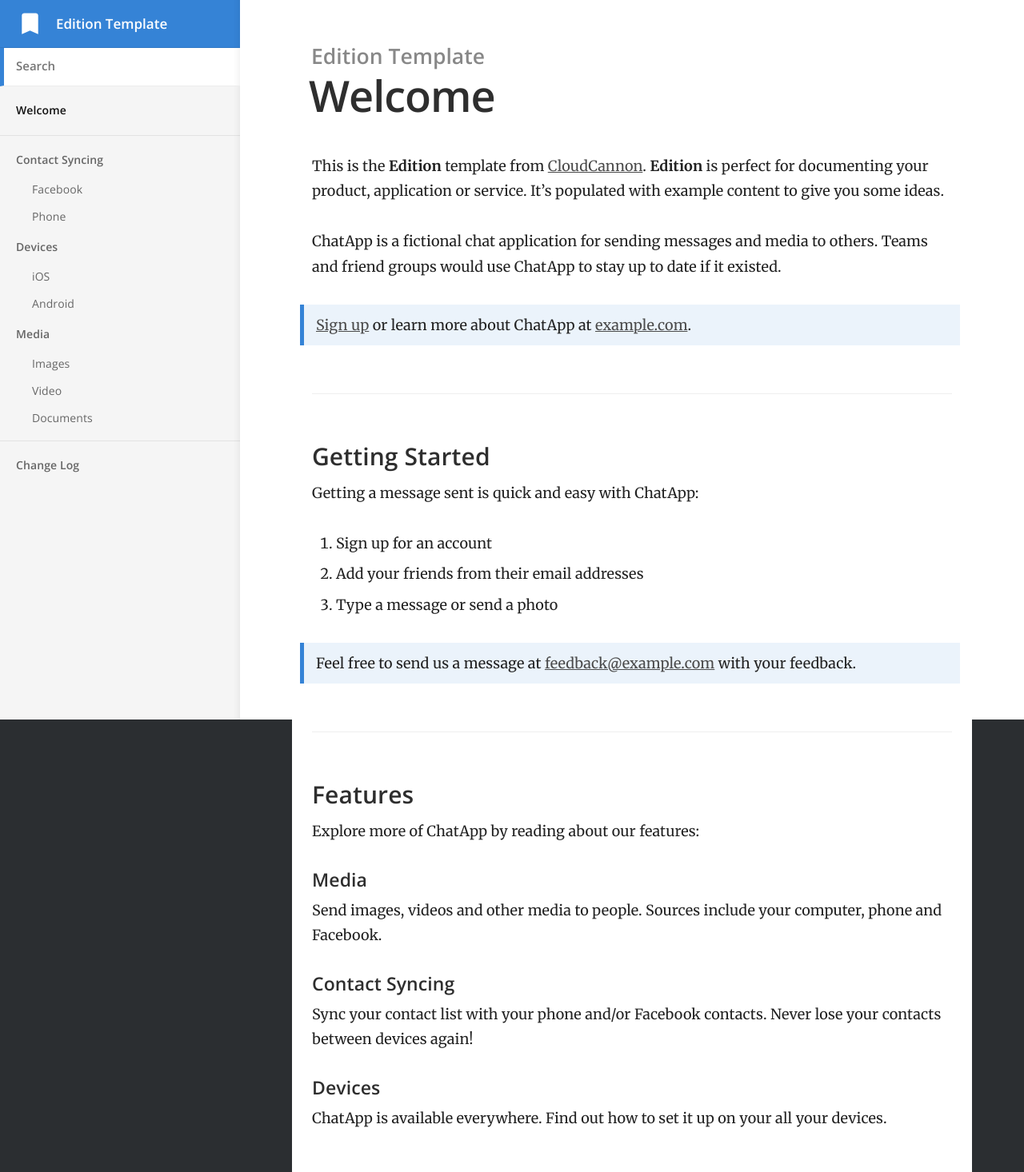
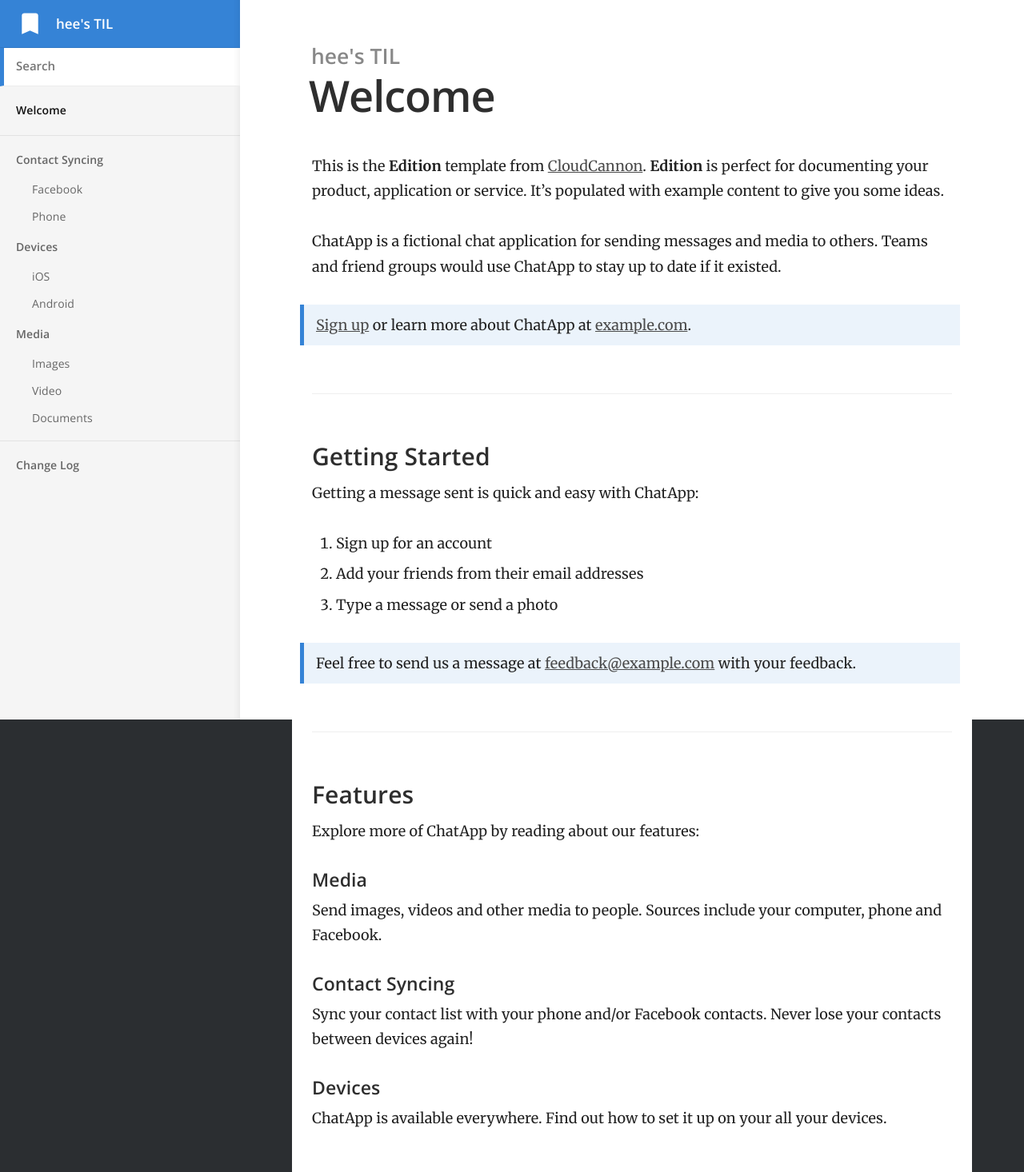
Before and after one commit to heejung-gjt/heejung-gjt.github.io, a Jekyll site: the page built from index.md, in a window 1280 px wide. Shown: the whole page at 80% size. Built offline with Jekyll 4.4.1, drawn with Linux system fonts in a browser that asks for light colours.

Commit message:
add: [#3] _config.yml 수정

```diff
--- a/_config.yml
+++ b/_config.yml
@@ -1,8 +1,8 @@
 # ----
 # Site
 
-title: Edition Template
-url: "https://heejung-gjt.github.io/TIL/"
+title: hee's TIL
+url: "https://heejung-gjt.github.io"
 baseurl:
 google_analytics_key:
 show_full_navigation: true
```
